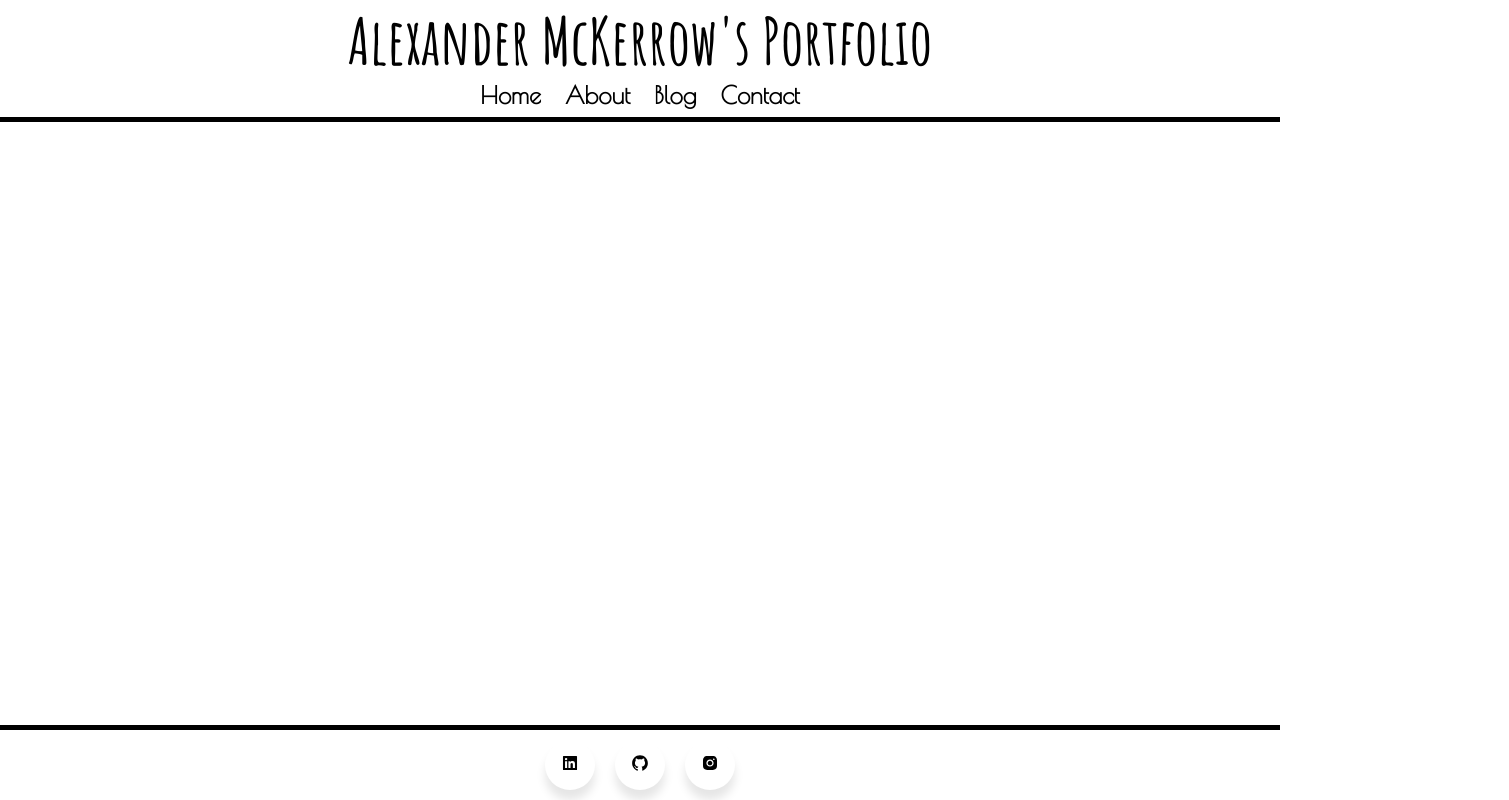
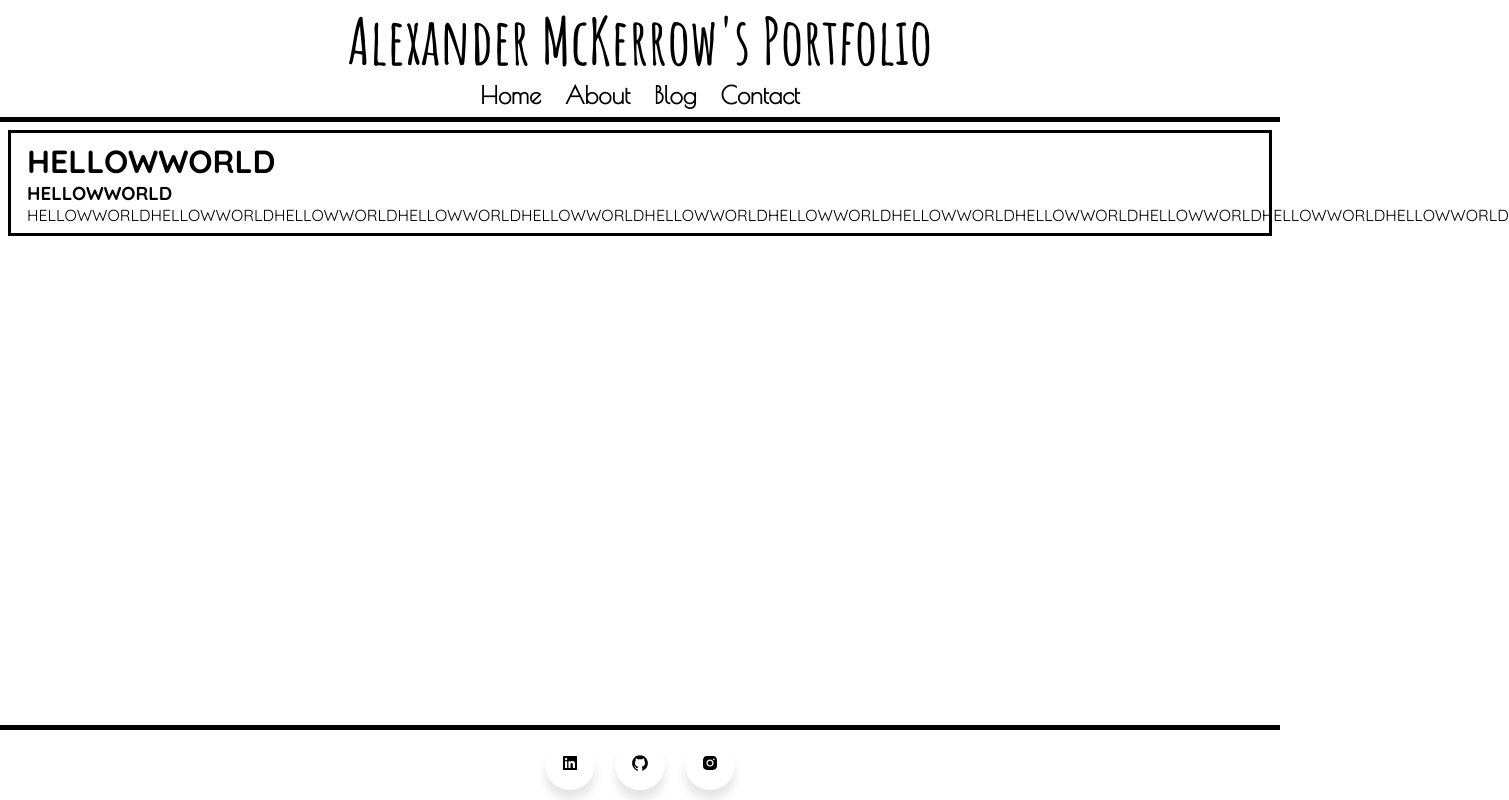
Before and after one commit to macakz/portfolio, a React (Create React App) app: page /blogpost in a window 1280 px wide. Shown: the whole page, 1509 px wide, since content can reach past the window. Built offline with nearby package versions, Linux system fonts and the light colour scheme; no server answers.

Commit message:
blogpost jsx added

```diff
--- a/src/App.jsx
+++ b/src/App.jsx
@@ -13,6 +13,7 @@ import Footer from './components/Footer';
 import Blog from './components/Blog';
 import Contact from './components/Contact'
 import About from './components/About';
+import BlogPost from './components/BlogPost';
 
 function App () {
   return (
@@ -22,9 +23,10 @@ function App () {
           <Header />
           <Switch>
             <Route exact path="/" component={Home} />
-            <Route path="/Blog" component={Blog} />
-            <Route path="/Contact" component={Contact} />
-            <Route path="/About" component={About} />
+            <Route path="/blog" component={Blog} />
+            <Route path="/blogpost" component={BlogPost} />
+            <Route path="/contact" component={Contact} />
+            <Route path="/about" component={About} />
           </Switch>
         </div>
         <Footer />
--- a/src/components/Blog.jsx
+++ b/src/components/Blog.jsx
@@ -14,7 +14,7 @@ function Blog () {
                                 <h1>{post.title}</h1>
                                 <h3>{post.date}</h3>
                                 <p>{post.blurb}</p>
-                                <button>Read more</button>
+                                <button onClick={() => {}}>Read more</button>
                             </div>
                             <div className="imageContainer">
                                 <img src={testphoto} alt="" />
--- /dev/null
+++ b/src/components/BlogPost.jsx
@@ -0,0 +1,27 @@
+import React from "react";
+import './CSS/Main.css'
+
+import { Link, } from "react-router-dom";
+
+
+function BlogPost () {
+
+    return (
+        <>
+            <div className="blogPost" >
+                <div className="flexbox">
+                    <div className="content">
+                        <h1>HELLOWWORLD</h1>
+                        <h3>HELLOWWORLD</h3>
+                        <p>HELLOWWORLDHELLOWWORLDHELLOWWORLDHELLOWWORLDHELLOWWORLDHELLOWWORLDHELLOWWORLDHELLOWWORLDHELLOWWORLDHELLOWWORLDHELLOWWORLDHELLOWWORLD</p>
+                    </div>
+                    <div>
+                        <img src="" alt="" />
+                    </div>
+                </div>
+            </div>
+        </>
+    )
+}
+
+export default BlogPost
--- a/src/components/Header.jsx
+++ b/src/components/Header.jsx
@@ -8,9 +8,9 @@ function Header () {
             <h1 className="headerTitle">Alexander McKerrow's Portfolio</h1>
             <nav className="navMenu">
                 <Link className="navLink" to="/">Home</Link>
-                <Link className="navLink" to="/About">About</Link>
-                <Link className="navLink" to="/Blog">Blog</Link>
-                <Link className="navLink" to="/Contact">Contact</Link>
+                <Link className="navLink" to="/about">About</Link>
+                <Link className="navLink" to="/blog">Blog</Link>
+                <Link className="navLink" to="/contact">Contact</Link>
                 <div className="dot"></div>
             </nav>
         </div>
```
